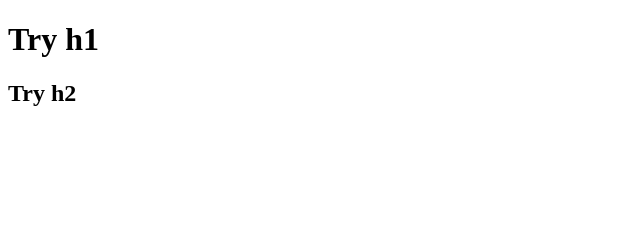
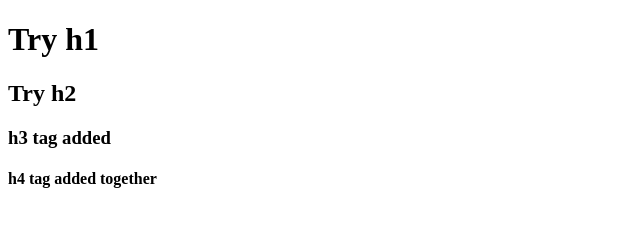
Before and after one commit to johnfrancisbonifacio/test, a plain HTML site: page index.html in a window 1280 px wide. Shown: the whole page, without its empty margins (0-640 px from the left). Drawn offline with Linux system fonts and the light colour scheme.

Commit message:
changes made after line 11

```diff
--- a/index.html
+++ b/index.html
@@ -9,6 +9,8 @@
 <body>
     <h1>Try h1</h1>
     <h2>Try h2</h2> <!-- Try adding h3 tag-->
+    <h3>h3 tag added</h3>
+    <h4>h4 tag added together</h4>
 </body>
 <script src="main.js"></script>
 </html>
```
